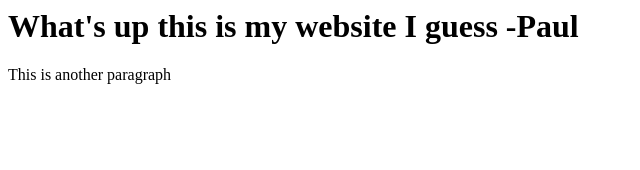
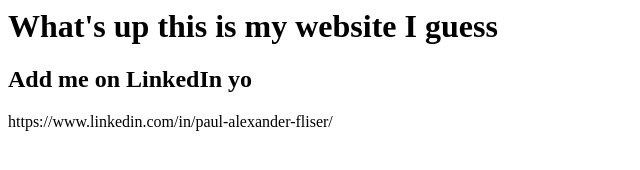
Before and after one commit to paulfliser/projectsite, a plain HTML site: page index.html in a window 1280 px wide. Shown: the whole page, without its empty margins (0-640 px from the left). Drawn offline with Linux system fonts and the light colour scheme.

Commit message:
Update index.html

```diff
--- a/index.html
+++ b/index.html
@@ -1,5 +1,7 @@
 <body>
-  <h1> What's up this is my website I guess -Paul </h1>
-  <p> This is another paragraph </p>
+  <h1> What's up this is my website I guess </h1>
+  <h2> Add me on LinkedIn yo </h2>
+  <link> https://www.linkedin.com/in/paul-alexander-fliser/ </link>
+
 
 </body>
```
